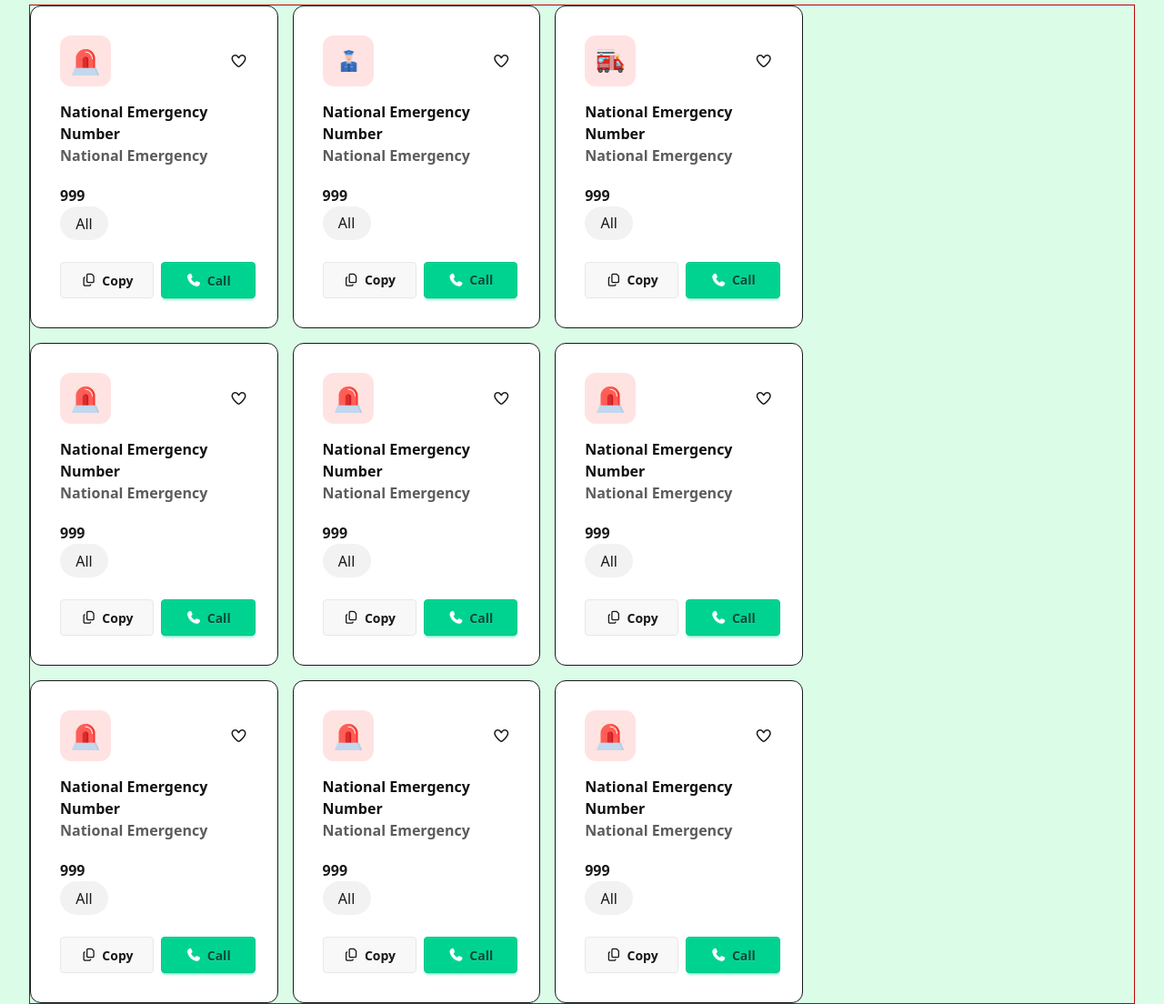
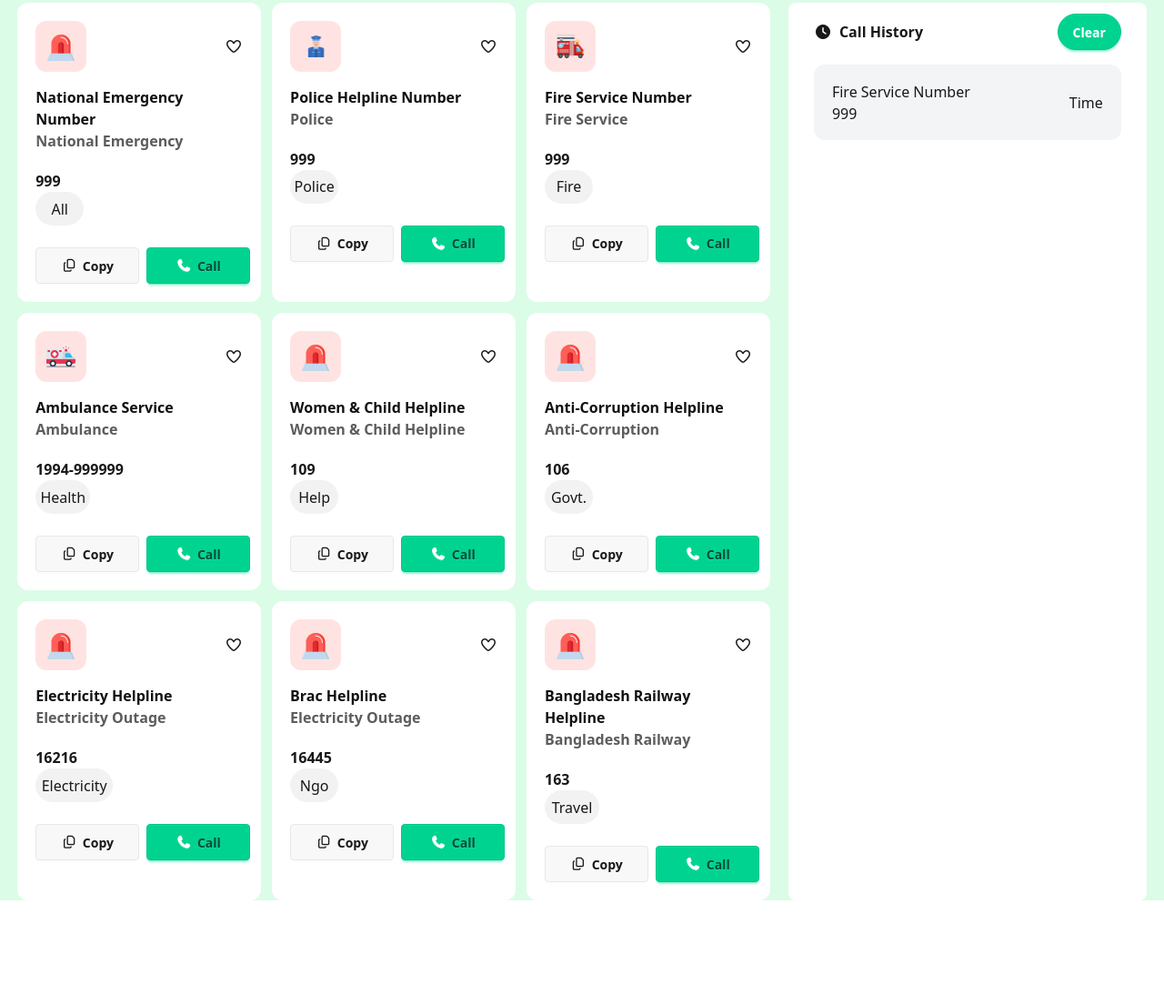
Before and after one commit to farhanahmedanik59/Emergency-Hotline, a plain HTML site: page index.html in a window 1280 px wide. Shown: the part 353-1457 px from the top of the page at 91% size. After the commit the page ends 1343 px from the top, so only its background shows below. Drawn offline with nearby package versions, Linux system fonts and the light colour scheme.

Commit message:
added Call History

```diff
--- a/index.html
+++ b/index.html
@@ -47,7 +47,7 @@
 
     <!-- logo section Start -->
     <section>
-      <div class="border flex flex-col items-center bg-[linear-gradient(to_right,_#003d2c,_#00694f,_#003d2c)]">
+      <div class="flex flex-col items-center bg-[linear-gradient(to_right,_#003d2c,_#00694f,_#003d2c)]">
         <img src="B12-A5-Emergency-Hotline/assets/logo-dark.png" alt="" class="h-[92px] w-[92px] mt-[25px]" />
         <h1 class="font-bold text-[40px] text-white">Emergency Service Directory</h1>
         <p class="mb-[12px] text-white font-semibold">Government Emergency Services at Your Fingertip – A Project by Government of the People’s Republic of Bangladesh</p>
@@ -56,10 +56,10 @@
     <!-- Logo  sectio End -->
 
     <!-- Info Section Start -->
-    <section class="max-w-[95%] m-auto mt-[45px]">
-      <div class="border border-red-700">
-        <div class="max-w-[70%] gap-4 grid grid-cols-3">
-          <div class="border bg-[#FFFFFF] p-[32px] rounded-xl" id="info-div">
+    <section class="max-w-[97%] m-auto mt-[45px]">
+      <div class="grid grid-cols-12">
+        <div class="grid col-span-8 grid-cols-3 gap-3">
+          <div class="bg-[#FFFFFF] p-[20px] rounded-xl" id="info-div">
             <div class="flex justify-between items-center">
               <div class="bg-[#FFE3E2] p-3 rounded-xl">
                 <img class="h-[32] w-[32px]" src="B12-A5-Emergency-Hotline/assets/emergency.png" alt="" />
@@ -77,144 +77,144 @@
               <button class="btn btn-success w-1/2" id=""><i class="fa-solid fa-phone text-white"></i>Call</button>
             </div>
           </div>
-          <div class="border bg-[#FFFFFF] p-[32px] rounded-xl" id="info-div">
+          <div class="bg-[#FFFFFF] p-[20px] rounded-xl" id="info-div">
             <div class="flex justify-between items-center">
               <div class="bg-[#FFE3E2] p-3 rounded-xl">
                 <img class="h-[32] w-[32px]" src="B12-A5-Emergency-Hotline/assets/police.png" alt="" />
               </div>
               <span id="love-btn"><i class="fa-regular fa-heart"></i></span>
             </div>
-            <h2 class="mt-4 text-[#111111] font-bold">National Emergency Number</h2>
-            <p class="font-semibold text-[#5C5C5C]">National Emergency</p>
+            <h2 class="mt-4 text-[#111111] font-bold">Police Helpline Number</h2>
+            <p class="font-semibold text-[#5C5C5C]">Police</p>
             <h1 class="mt-[20px] font-bold">999</h1>
             <div class="w-[53px] h-[37px] pt-[6px] pr-[16px] pb-[6px] pl-[16px] justify-center rounded-[9999px] flex items-center bg-[#f2f2f2]">
-              <h1>All</h1>
+              <h1>Police</h1>
             </div>
             <div class="flex justify-between mt-[24px] gap-2">
               <button class="btn btn-outlin w-1/2" id=""><i class="fa-regular fa-copy"></i> Copy</button>
               <button class="btn btn-success w-1/2" id=""><i class="fa-solid fa-phone text-white"></i>Call</button>
             </div>
           </div>
-          <div class="border bg-[#FFFFFF] p-[32px] rounded-xl" id="info-div">
+          <div class="bg-[#FFFFFF] p-[20px] rounded-xl" id="info-div">
             <div class="flex justify-between items-center">
               <div class="bg-[#FFE3E2] p-3 rounded-xl">
                 <img class="h-[32] w-[32px]" src="B12-A5-Emergency-Hotline/assets/fire-service.png" alt="" />
               </div>
               <span id="love-btn"><i class="fa-regular fa-heart"></i></span>
             </div>
-            <h2 class="mt-4 text-[#111111] font-bold">National Emergency Number</h2>
-            <p class="font-semibold text-[#5C5C5C]">National Emergency</p>
+            <h2 class="mt-4 text-[#111111] font-bold">Fire Service Number</h2>
+            <p class="font-semibold text-[#5C5C5C]">Fire Service</p>
             <h1 class="mt-[20px] font-bold">999</h1>
             <div class="w-[53px] h-[37px] pt-[6px] pr-[16px] pb-[6px] pl-[16px] justify-center rounded-[9999px] flex items-center bg-[#f2f2f2]">
-              <h1>All</h1>
+              <h1>Fire</h1>
             </div>
             <div class="flex justify-between mt-[24px] gap-2">
               <button class="btn btn-outlin w-1/2" id=""><i class="fa-regular fa-copy"></i> Copy</button>
               <button class="btn btn-success w-1/2" id=""><i class="fa-solid fa-phone text-white"></i>Call</button>
             </div>
           </div>
-          <div class="border bg-[#FFFFFF] p-[32px] rounded-xl" id="info-div">
+          <div class="bg-[#FFFFFF] p-[20px] rounded-xl" id="info-div">
+            <div class="flex justify-between items-center">
+              <div class="bg-[#FFE3E2] p-3 rounded-xl">
+                <img class="h-[32] w-[32px]" src="B12-A5-Emergency-Hotline/assets/ambulance.png" alt="" />
+              </div>
+              <span id="love-btn"><i class="fa-regular fa-heart"></i></span>
+            </div>
+            <h2 class="mt-4 text-[#111111] font-bold">Ambulance Service</h2>
+            <p class="font-semibold text-[#5C5C5C]">Ambulance</p>
+            <h1 class="mt-[20px] font-bold">1994-999999</h1>
+            <div class="w-[60px] h-[37px] pt-[6px] pr-[16px] pb-[6px] pl-[16px] justify-center rounded-[9999px] flex items-center bg-[#f2f2f2]">
+              <h1>Health</h1>
+            </div>
+            <div class="flex justify-between mt-[24px] gap-2">
+              <button class="btn btn-outlin w-1/2" id=""><i class="fa-regular fa-copy"></i> Copy</button>
+              <button class="btn btn-success w-1/2" id=""><i class="fa-solid fa-phone text-white"></i>Call</button>
+            </div>
+          </div>
+          <div class="bg-[#FFFFFF] p-[20px] rounded-xl" id="info-div">
             <div class="flex justify-between items-center">
               <div class="bg-[#FFE3E2] p-3 rounded-xl">
                 <img class="h-[32] w-[32px]" src="B12-A5-Emergency-Hotline/assets/emergency.png" alt="" />
               </div>
               <span id="love-btn"><i class="fa-regular fa-heart"></i></span>
             </div>
-            <h2 class="mt-4 text-[#111111] font-bold">National Emergency Number</h2>
-            <p class="font-semibold text-[#5C5C5C]">National Emergency</p>
-            <h1 class="mt-[20px] font-bold">999</h1>
+            <h2 class="mt-4 text-[#111111] font-bold">Women & Child Helpline</h2>
+            <p class="font-semibold text-[#5C5C5C]">Women & Child Helpline</p>
+            <h1 class="mt-[20px] font-bold">109</h1>
             <div class="w-[53px] h-[37px] pt-[6px] pr-[16px] pb-[6px] pl-[16px] justify-center rounded-[9999px] flex items-center bg-[#f2f2f2]">
-              <h1>All</h1>
+              <h1>Help</h1>
             </div>
             <div class="flex justify-between mt-[24px] gap-2">
               <button class="btn btn-outlin w-1/2" id=""><i class="fa-regular fa-copy"></i> Copy</button>
               <button class="btn btn-success w-1/2" id=""><i class="fa-solid fa-phone text-white"></i>Call</button>
             </div>
           </div>
-          <div class="border bg-[#FFFFFF] p-[32px] rounded-xl" id="info-div">
+          <div class="bg-[#FFFFFF] p-[20px] rounded-xl" id="info-div">
             <div class="flex justify-between items-center">
               <div class="bg-[#FFE3E2] p-3 rounded-xl">
                 <img class="h-[32] w-[32px]" src="B12-A5-Emergency-Hotline/assets/emergency.png" alt="" />
               </div>
               <span id="love-btn"><i class="fa-regular fa-heart"></i></span>
             </div>
-            <h2 class="mt-4 text-[#111111] font-bold">National Emergency Number</h2>
-            <p class="font-semibold text-[#5C5C5C]">National Emergency</p>
-            <h1 class="mt-[20px] font-bold">999</h1>
+            <h2 class="mt-4 text-[#111111] font-bold">Anti-Corruption Helpline</h2>
+            <p class="font-semibold text-[#5C5C5C]">Anti-Corruption</p>
+            <h1 class="mt-[20px] font-bold">106</h1>
             <div class="w-[53px] h-[37px] pt-[6px] pr-[16px] pb-[6px] pl-[16px] justify-center rounded-[9999px] flex items-center bg-[#f2f2f2]">
-              <h1>All</h1>
+              <h1>Govt.</h1>
             </div>
             <div class="flex justify-between mt-[24px] gap-2">
               <button class="btn btn-outlin w-1/2" id=""><i class="fa-regular fa-copy"></i> Copy</button>
               <button class="btn btn-success w-1/2" id=""><i class="fa-solid fa-phone text-white"></i>Call</button>
             </div>
           </div>
-          <div class="border bg-[#FFFFFF] p-[32px] rounded-xl" id="info-div">
+          <div class="bg-[#FFFFFF] p-[20px] rounded-xl" id="info-div">
             <div class="flex justify-between items-center">
               <div class="bg-[#FFE3E2] p-3 rounded-xl">
                 <img class="h-[32] w-[32px]" src="B12-A5-Emergency-Hotline/assets/emergency.png" alt="" />
               </div>
               <span id="love-btn"><i class="fa-regular fa-heart"></i></span>
             </div>
-            <h2 class="mt-4 text-[#111111] font-bold">National Emergency Number</h2>
-            <p class="font-semibold text-[#5C5C5C]">National Emergency</p>
-            <h1 class="mt-[20px] font-bold">999</h1>
-            <div class="w-[53px] h-[37px] pt-[6px] pr-[16px] pb-[6px] pl-[16px] justify-center rounded-[9999px] flex items-center bg-[#f2f2f2]">
-              <h1>All</h1>
+            <h2 class="mt-4 text-[#111111] font-bold">Electricity Helpline</h2>
+            <p class="font-semibold text-[#5C5C5C]">Electricity Outage</p>
+            <h1 class="mt-[20px] font-bold">16216</h1>
+            <div class="w-[85px] h-[37px] pt-[6px] pr-[16px] pb-[6px] pl-[16px] justify-center rounded-[9999px] flex items-center bg-[#f2f2f2]">
+              <h1>Electricity</h1>
             </div>
             <div class="flex justify-between mt-[24px] gap-2">
               <button class="btn btn-outlin w-1/2" id=""><i class="fa-regular fa-copy"></i> Copy</button>
               <button class="btn btn-success w-1/2" id=""><i class="fa-solid fa-phone text-white"></i>Call</button>
             </div>
           </div>
-          <div class="border bg-[#FFFFFF] p-[32px] rounded-xl" id="info-div">
+          <div class="bg-[#FFFFFF] p-[20px] rounded-xl" id="info-div">
             <div class="flex justify-between items-center">
               <div class="bg-[#FFE3E2] p-3 rounded-xl">
                 <img class="h-[32] w-[32px]" src="B12-A5-Emergency-Hotline/assets/emergency.png" alt="" />
               </div>
               <span id="love-btn"><i class="fa-regular fa-heart"></i></span>
             </div>
-            <h2 class="mt-4 text-[#111111] font-bold">National Emergency Number</h2>
-            <p class="font-semibold text-[#5C5C5C]">National Emergency</p>
-            <h1 class="mt-[20px] font-bold">999</h1>
+            <h2 class="mt-4 text-[#111111] font-bold">Brac Helpline</h2>
+            <p class="font-semibold text-[#5C5C5C]">Electricity Outage</p>
+            <h1 class="mt-[20px] font-bold">16445</h1>
             <div class="w-[53px] h-[37px] pt-[6px] pr-[16px] pb-[6px] pl-[16px] justify-center rounded-[9999px] flex items-center bg-[#f2f2f2]">
-              <h1>All</h1>
+              <h1>Ngo</h1>
             </div>
             <div class="flex justify-between mt-[24px] gap-2">
               <button class="btn btn-outlin w-1/2" id=""><i class="fa-regular fa-copy"></i> Copy</button>
               <button class="btn btn-success w-1/2" id=""><i class="fa-solid fa-phone text-white"></i>Call</button>
             </div>
           </div>
-          <div class="border bg-[#FFFFFF] p-[32px] rounded-xl" id="info-div">
+          <div class="bg-[#FFFFFF] p-[20px] rounded-xl" id="info-div">
             <div class="flex justify-between items-center">
               <div class="bg-[#FFE3E2] p-3 rounded-xl">
                 <img class="h-[32] w-[32px]" src="B12-A5-Emergency-Hotline/assets/emergency.png" alt="" />
               </div>
               <span id="love-btn"><i class="fa-regular fa-heart"></i></span>
             </div>
-            <h2 class="mt-4 text-[#111111] font-bold">National Emergency Number</h2>
-            <p class="font-semibold text-[#5C5C5C]">National Emergency</p>
-            <h1 class="mt-[20px] font-bold">999</h1>
-            <div class="w-[53px] h-[37px] pt-[6px] pr-[16px] pb-[6px] pl-[16px] justify-center rounded-[9999px] flex items-center bg-[#f2f2f2]">
-              <h1>All</h1>
-            </div>
-            <div class="flex justify-between mt-[24px] gap-2">
-              <button class="btn btn-outlin w-1/2" id=""><i class="fa-regular fa-copy"></i> Copy</button>
-              <button class="btn btn-success w-1/2" id=""><i class="fa-solid fa-phone text-white"></i>Call</button>
-            </div>
-          </div>
-          <div class="border bg-[#FFFFFF] p-[32px] rounded-xl" id="info-div">
-            <div class="flex justify-between items-center">
-              <div class="bg-[#FFE3E2] p-3 rounded-xl">
-                <img class="h-[32] w-[32px]" src="B12-A5-Emergency-Hotline/assets/emergency.png" alt="" />
-              </div>
-              <span id="love-btn"><i class="fa-regular fa-heart"></i></span>
-            </div>
-            <h2 class="mt-4 text-[#111111] font-bold">National Emergency Number</h2>
-            <p class="font-semibold text-[#5C5C5C]">National Emergency</p>
-            <h1 class="mt-[20px] font-bold">999</h1>
-            <div class="w-[53px] h-[37px] pt-[6px] pr-[16px] pb-[6px] pl-[16px] justify-center rounded-[9999px] flex items-center bg-[#f2f2f2]">
-              <h1>All</h1>
+            <h2 class="mt-4 text-[#111111] font-bold">Bangladesh Railway Helpline</h2>
+            <p class="font-semibold text-[#5C5C5C]">Bangladesh Railway</p>
+            <h1 class="mt-[20px] font-bold">163</h1>
+            <div class="w-[60px] h-[37px] pt-[6px] pr-[16px] pb-[6px] pl-[16px] justify-center rounded-[9999px] flex items-center bg-[#f2f2f2]">
+              <h1>Travel</h1>
             </div>
             <div class="flex justify-between mt-[24px] gap-2">
               <button class="btn btn-outlin w-1/2" id=""><i class="fa-regular fa-copy"></i> Copy</button>
@@ -223,8 +223,24 @@
           </div>
         </div>
 
-        <!-- call list feature -->
-        <div id="call-list"></div>
+        <div id="call-list" class="col-span-4 bg-[#FFFFFF] ml-5 p-7 pt-3 rounded-lg">
+          <div class="flex justify-between items-center">
+            <div class="flex gap-2">
+              <span><i class="fa-solid fa-clock"></i></span>
+              <h1 class="font-semibold">Call History</h1>
+            </div>
+            <button class="btn btn-success text-white rounded-3xl">Clear</button>
+          </div>
+          <div id="call-list-container">
+            <div class="h-[83px] w-full rounded-xl mt-4 flex justify-between items-center p-5 bg-gray-100">
+              <div>
+                <h1>Fire Service Number</h1>
+                <p>999</p>
+              </div>
+              <h3>Time</h3>
+            </div>
+          </div>
+        </div>
       </div>
     </section>
   </body>
```
